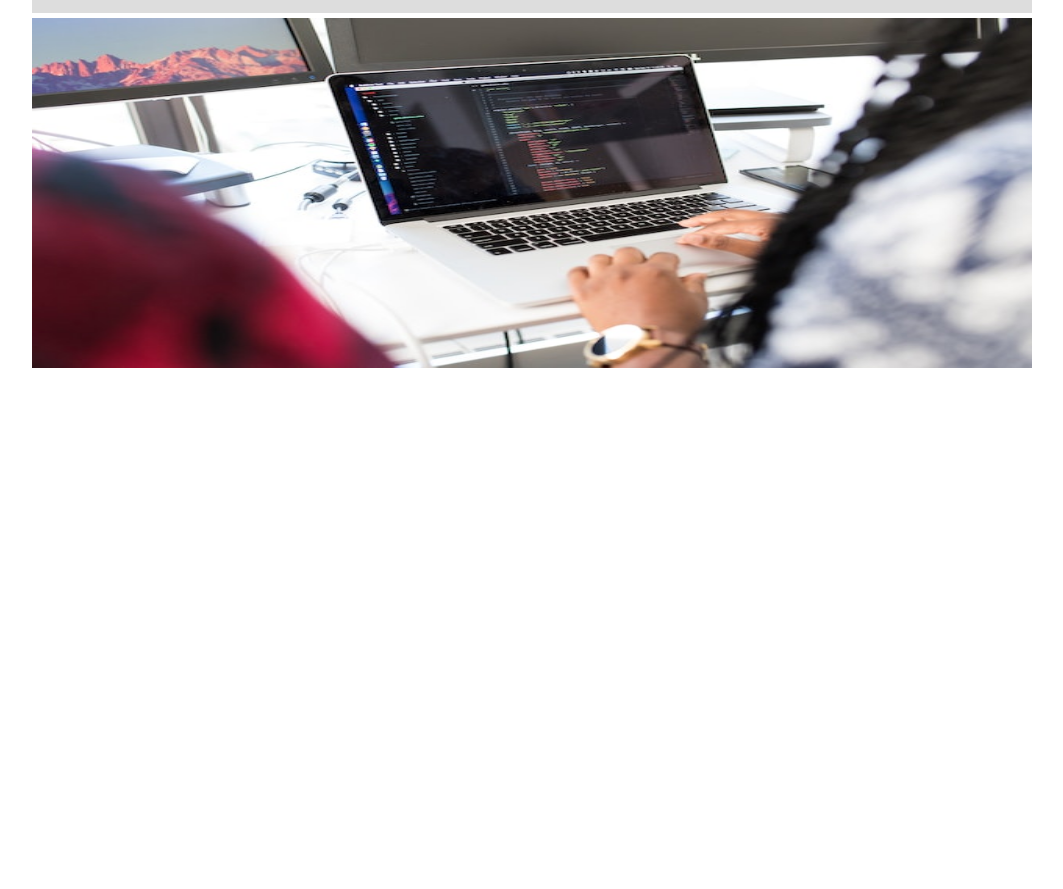
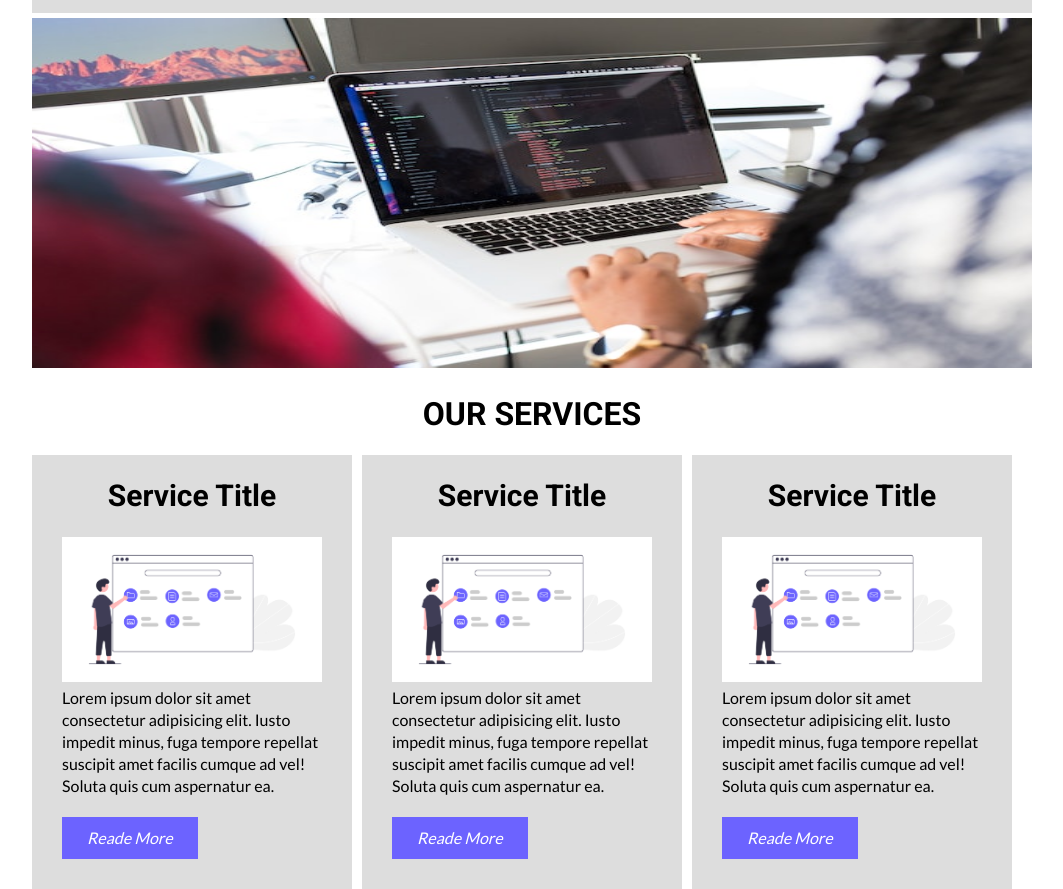
Before and after one commit to mokammeltanvir/Full-Stack-Journey, a plain HTML site: page 04.webpage_Design/index.html in a window 1280 px wide. Shown: the part 120-1009 px from the top of the page, without its empty margins (108-1171 px from the left). Before the commit the page ends 800 px from the top, so only its background shows below. Drawn offline with Linux system fonts and the light colour scheme.

Commit message:
Services section

```diff
--- a/04.webpage_Design/css/style.css
+++ b/04.webpage_Design/css/style.css
@@ -26,6 +26,24 @@ h1,h2,h3,h4,h5,h6{
 .layout {
   width: 1000px;
   margin: 0 auto;
+}
+a{
+  text-decoration: none;
+}
+/* Header CSS  */
+.btn{
+  background-color: #6C63FF;
+  padding: 10px 25px;
+  display: inline-block;
+  text-transform: capitalize;
+  color: #fff;
+  margin-top: 20px;
+  transition: 0.3s;
+  font-style: italic;
+}
+.btn:hover{
+  background-color: gold;
+  color: #000;
 }
 .header{
   background-color: #ddd;
@@ -71,3 +89,31 @@ h1,h2,h3,h4,h5,h6{
   height: 350px;
   margin-top: 5px;
 }
+
+
+/* SERVICES CSS */
+.title h2{
+  text-align: center;
+  margin: 30px 0;
+  text-transform: uppercase;
+  font-size: 32px;
+}
+.single-service{
+  /* width: 33%; */
+  width: 320px;
+  float: left;
+  padding: 0 15px;
+  box-sizing: border-box;
+  background-color: #ddd;
+  padding: 30px;
+  margin-right: 10px;
+}
+.single-service h2{
+  text-align: center;
+  font-size: 30px;
+  text-transform: capitalize;
+  margin-bottom: 30px;
+}
+#last-child{
+margin-right: 0 !important;
+}
--- a/04.webpage_Design/index.html
+++ b/04.webpage_Design/index.html
@@ -35,6 +35,43 @@
         <img src="img/hero-banner.jpg" alt="" />
       </div>
       <!--Banner-->
+      <!--Services section-->
+      <div class="services">
+        <div class="title">
+          <h2>our services</h2>
+        </div>
+
+        <div class="single-service">
+          <h2>service title</h2>
+          <img src="img/service-1.png" alt="" />
+          <p>
+            Lorem ipsum dolor sit amet consectetur adipisicing elit. Iusto
+            impedit minus, fuga tempore repellat suscipit amet facilis cumque ad
+            vel! Soluta quis cum aspernatur ea.
+          </p>
+          <a href="#" class="btn">Reade more</a>
+        </div>
+        <div class="single-service">
+          <h2>service title</h2>
+          <img src="img/service-1.png" alt="" />
+          <p>
+            Lorem ipsum dolor sit amet consectetur adipisicing elit. Iusto
+            impedit minus, fuga tempore repellat suscipit amet facilis cumque ad
+            vel! Soluta quis cum aspernatur ea.
+          </p>
+          <a href="#" class="btn">Reade more</a>
+        </div>
+        <div class="single-service">
+          <h2>service title</h2>
+          <img src="img/service-1.png" alt="" />
+          <p>
+            Lorem ipsum dolor sit amet consectetur adipisicing elit. Iusto
+            impedit minus, fuga tempore repellat suscipit amet facilis cumque ad
+            vel! Soluta quis cum aspernatur ea.
+          </p>
+          <a href="#" class="btn">Reade more</a>
+        </div>
+      </div>
     </div>
   </body>
 </html>
```
Also changed, not shown: 04.webpage_Design/img/service-1.png (added), 04.webpage_Design/img/service-2.png (added), 04.webpage_Design/img/service-3.png (added), 1 other file.
